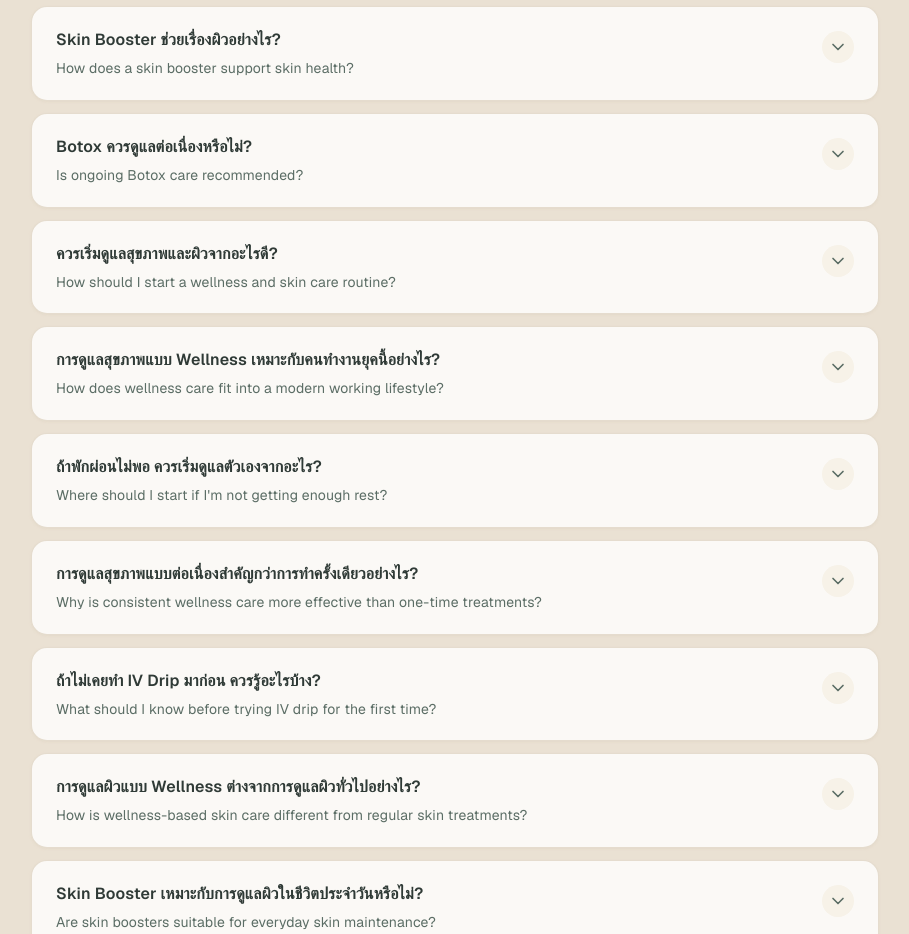
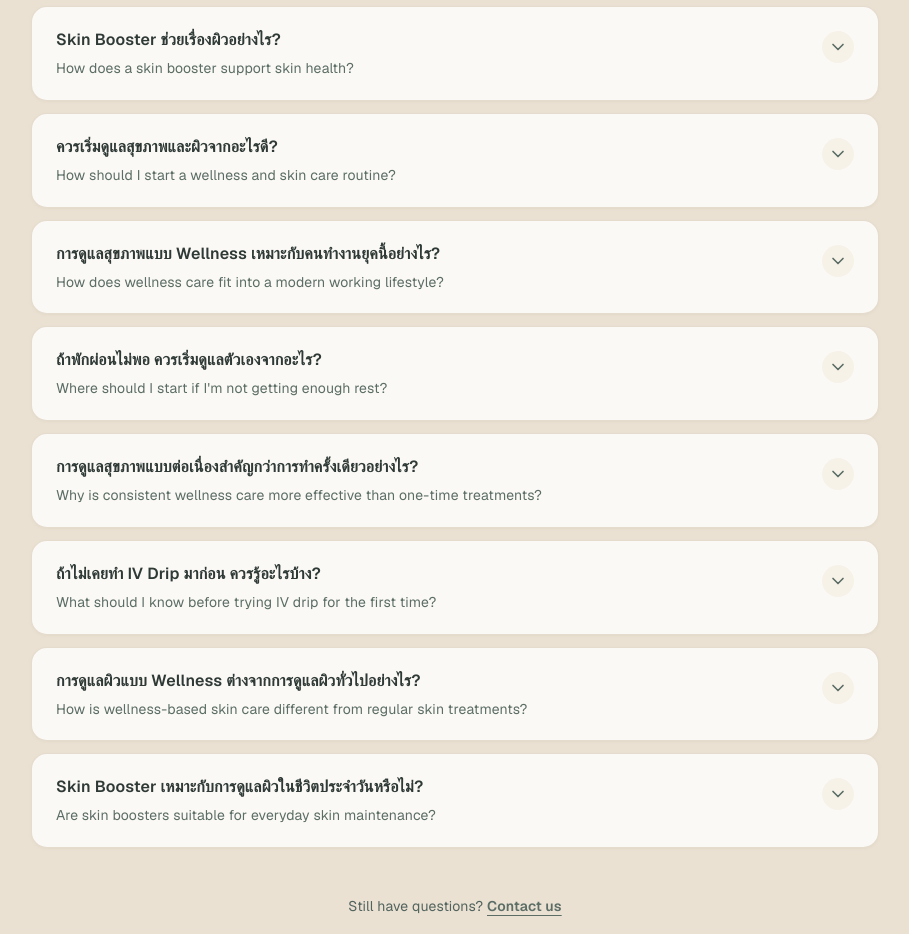
Before and after one commit to manjarb/nextjs-wakana-landing, a Next.js app: page /en in a window 1280 px wide. Shown: the part 7020-7954 px from the top of the page, without its empty margins (185-1094 px from the left). Built offline with nearby package versions, Linux system fonts and the light colour scheme; no server answers.

Commit message:
refactor: Comment out Botox FAQ item for future consideration
- Temporarily disabled the FAQ item related to Botox care while maintaining the overall structure of the FAQ section.

```diff
--- a/app/[locale]/page.tsx
+++ b/app/[locale]/page.tsx
@@ -568,13 +568,13 @@ const faqItems = [
     answerTH: 'Skin Booster ช่วยสนับสนุนความชุ่มชื้นและคุณภาพผิว เหมาะกับการดูแลผิวแบบค่อยเป็นค่อยไป การทำต่อเนื่องช่วยให้ผิวดูสุขภาพดีขึ้น ที่ Wanaka Sanctuary ใกล้ Mega Bangna เราเน้นผลลัพธ์ที่ดูเป็นธรรมชาติ — แอดไลน์ @wanaka.th',
     answerEN: 'Skin boosters support hydration and overall skin quality with gradual improvement. At Wanaka Sanctuary near Mega Bangna, results remain natural. Add LINE @wanaka.th.',
   },
-  {
-    id: 10,
-    questionTH: 'Botox ควรดูแลต่อเนื่องหรือไม่?',
-    questionEN: 'Is ongoing Botox care recommended?',
-    answerTH: 'Botox มักให้ผลลัพธ์ชั่วคราว การติดตามผลและดูแลอย่างต่อเนื่องช่วยให้ผลลัพธ์ดูสม่ำเสมอและเป็นธรรมชาติ ที่ Wanaka Sanctuary โซนบางนา เราเน้นการติดตามผลและความพอดี — สอบถามแนวทางได้ที่ @wanaka.th',
-    answerEN: 'Botox results are temporary; follow-up and continuity help maintain balanced outcomes. At Wanaka Sanctuary near Bangna, care focuses on natural balance. Add LINE @wanaka.th.',
-  },
+  // {
+  //   id: 10,
+  //   questionTH: 'Botox ควรดูแลต่อเนื่องหรือไม่?',
+  //   questionEN: 'Is ongoing Botox care recommended?',
+  //   answerTH: 'Botox มักให้ผลลัพธ์ชั่วคราว การติดตามผลและดูแลอย่างต่อเนื่องช่วยให้ผลลัพธ์ดูสม่ำเสมอและเป็นธรรมชาติ ที่ Wanaka Sanctuary โซนบางนา เราเน้นการติดตามผลและความพอดี — สอบถามแนวทางได้ที่ @wanaka.th',
+  //   answerEN: 'Botox results are temporary; follow-up and continuity help maintain balanced outcomes. At Wanaka Sanctuary near Bangna, care focuses on natural balance. Add LINE @wanaka.th.',
+  // },
   {
     id: 11,
     questionTH: 'ควรเริ่มดูแลสุขภาพและผิวจากอะไรดี?',
```
